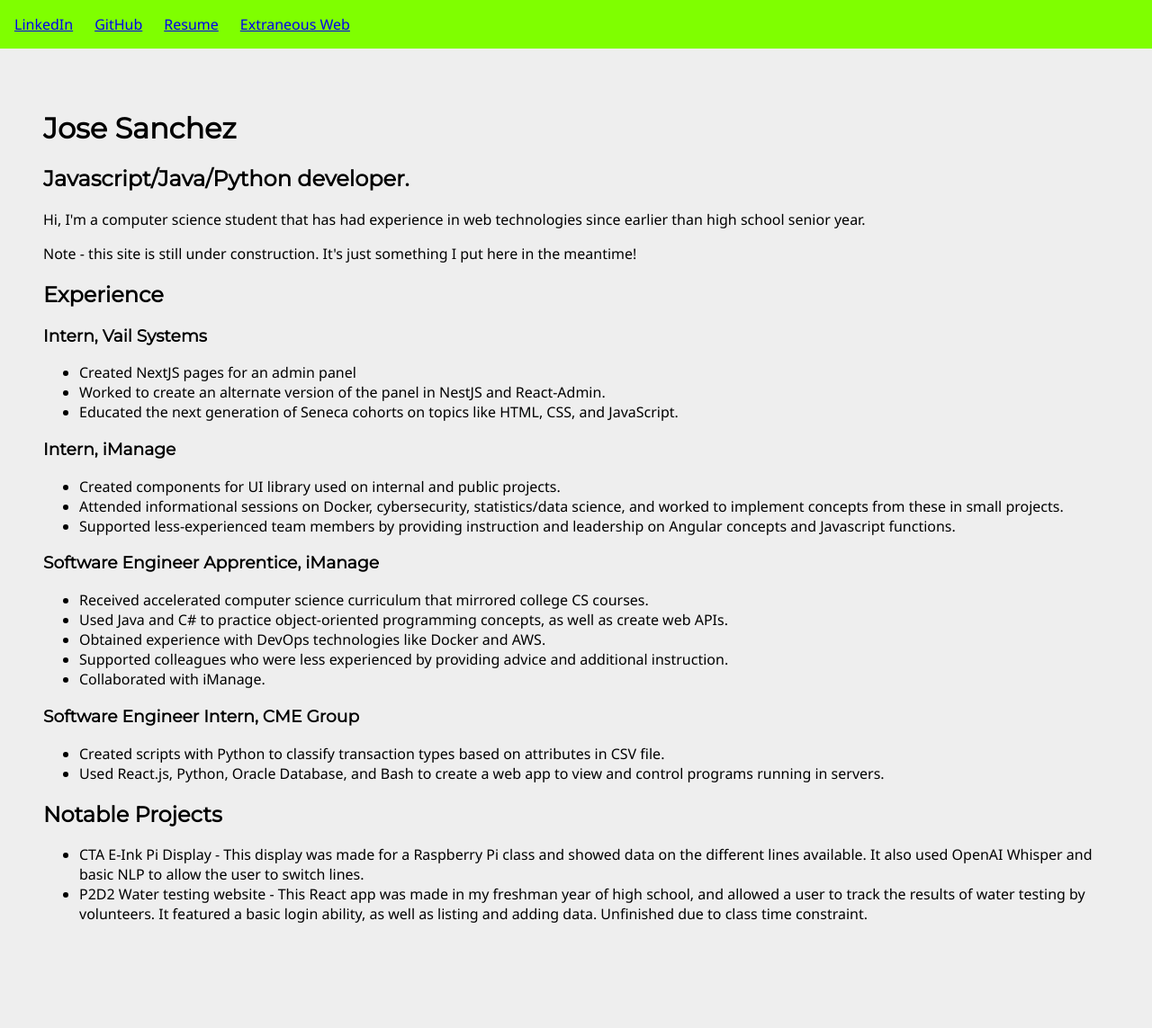
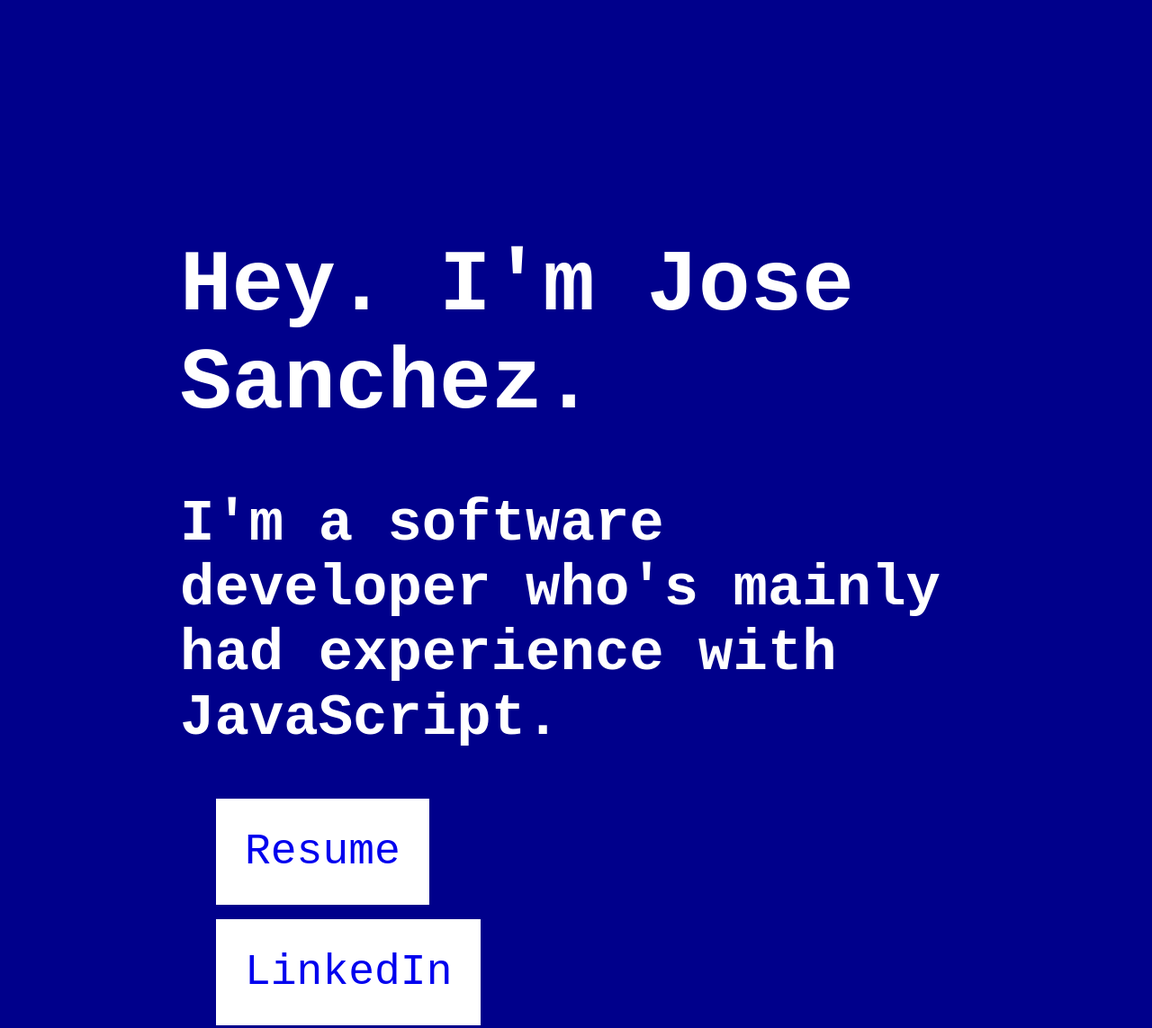
Before and after one commit to jose-with-an-accent/personal-website, a plain HTML site: page index.html in a window 1280 px wide. Shown: the top 1143 px of the page at 90% size. Before the commit the page ends 1091 px from the top, so only its background shows below. Drawn offline with Linux system fonts and the light colour scheme.

Commit message:
update website

```diff
--- a/index.css
+++ b/index.css
@@ -1,28 +1,42 @@
 body {
-  background-color: #EEE;
-  margin: 0;
-  font-family: "Segoe UI", Tahoma, Geneva, Verdana, sans-serif;
+  background-color: darkblue;
+  font-family: 'Courier New', Courier, monospace;
+  color: white;
+  font-size: 3rem;
 }
+h1 {
+  font-size: 6rem;
+}
+h2 {
+  font-size: 4rem;
+}
+#wrapper {
+  padding: 4em;
+}
+a {
+  text-decoration: none;
+}
+li {
+  background-color: white;
+  padding: 2rem;
+  width: fit-content;
+  margin-bottom: 1rem;
+  color: blue;
+  transition: all 300ms;
 
-nav {
-  background-color: chartreuse;
 }
-nav ul {
-  display: flex;
-  padding: 1rem;
-  margin: 0;
+li:hover {
+  margin-top: -.3rem;
+  background-color: aquamarine;
 }
-nav ul li {
+ul {
+  display: block;
   list-style-type: none;
-  margin-right: 1.5em;
 }
-
-h1, h2, h3, h4, h5, h6 {
-  font-family: "Montserrat";
+h3 {
+  border-bottom: solid lightgray 1px;
+  padding-bottom: 1rem;
 }
-
-#wrapper {
-  padding: 3em;
+.italics {
+  font-style: italic;
 }
-
-/*# sourceMappingURL=index.css.map */
--- a/index.html
+++ b/index.html
@@ -13,68 +13,28 @@
 </head>
 
 <body>
-    <nav>
+    <div id="wrapper">
+        <h1>Hey. I'm Jose Sanchez.</h1>
+        <h2>I'm a software developer who's mainly had experience with JavaScript.</h2>
         <ul>
-            <li><a href="//www.linkedin.com/in/jose-sanchez-67092115a">LinkedIn</a></li>
-            <li><a href="//github.com/jose-with-an-accent">GitHub</a></li>
             <li><a href="resume_latest.pdf">Resume</a></li>
-            <!-- <li><a href="//notes.josesanchez.dev/docs/home">Notes - Under construction!</a></li> -->
-            <li><a href="//extraneous.dev">Extraneous Web</a></li>
+            <li><a href="https://www.linkedin.com/in/jose-sanchez-67092115a">LinkedIn</a></li>
         </ul>
-    </nav>
-    <div id="wrapper">
-        <h1>Jose Sanchez</h1>
-        <h2>Javascript/Java/Python developer.</h2>
-        <p>Hi, I'm a computer science student that has had experience in web technologies since earlier than high school
-            senior year.</p>
-        <p>Note - this site is still under construction. It's just something I put here in the meantime!</p>
-        <h2>Experience </h2>
-        <section>
-            <h3>Intern, Vail Systems</h3>
-            <ul>
-                <li>Created NextJS pages for an admin panel</li>
-                <li>Worked to create an alternate version of the panel in NestJS and React-Admin.</li>
-                <li>Educated the next generation of Seneca cohorts on topics like HTML, CSS, and JavaScript.</li>
-            </ul>
-        </section>
-        <section>
-            <h3>Intern, iManage</h3>
-            <ul>
-                <li>Created components for UI library used on internal and public projects.</li>
-                <li>Attended informational sessions on Docker, cybersecurity, statistics/data science, and worked to
-                    implement concepts from these in small projects.</li>
-                <li>Supported less-experienced team members by providing instruction and leadership on Angular concepts
-                    and
-                    Javascript functions.</li>
-            </ul>
-        </section>
-        <section>
-            <h3>Software Engineer Apprentice, iManage</h3>
-            <ul>
-                <li>Received accelerated computer science curriculum that mirrored college CS courses.</li>
-                <li>Used Java and C# to practice object-oriented programming concepts, as well as create web APIs.</li>
-                <li>Obtained experience with DevOps technologies like Docker and AWS.</li>
-                <li>Supported colleagues who were less experienced by providing advice and additional instruction.</li>
-                <li>Collaborated with iManage.</li>
-            </ul>
-        </section>
-        <section>
-            <h3>Software Engineer Intern, CME Group</h3>
-            <ul>
-                <li>Created scripts with Python to classify transaction types based on attributes in CSV file.</li>
-                <li>Used React.js, Python, Oracle Database, and Bash to create a web app to view and control programs
-                    running in servers.</li>
-            </ul>
-        </section>
-        <h2>Notable Projects</h2>
-        <ul>
-            <li>CTA E-Ink Pi Display - This display was made for a Raspberry Pi class and showed data on the different
-                lines available. It also used OpenAI Whisper and basic NLP to allow the user to switch lines.</li>
-                <li>P2D2 Water testing website - This React app was made in my freshman year of high school, and allowed a user to
-                    track the results of water testing by volunteers. It featured a basic login ability, as well as listing and
-                    adding data. Unfinished due to class time constraint.</li>
-
-        </ul>
+        <h3>Projects</h3>
+        <p>A lot of work has been done for internships (which you can look at in my Resume), but here are a few things
+            I've worked on:</p>
+        <h4>drp·rs</h4>
+        <p>this is a Rust program that updates Discord Rich Presence information, so you can share music
+            status or a watched movie with friends. it currently works with linux (and Plex/Tautulli on any platform), with
+            Windows support planned soon.</p>
+        <h5>Languages&Tools</h5>
+        <p>Rust</p>
+        <p>View on GitHub</p>
+        <h4>College Explorer</h2>
+        <p>Made for a competition, college-explorer was an app based on React.js and Firebase that allowed people to
+        easily compare colleges and keep track of application status.</p>
+    <h5>Languages&Tools</h5>
+    <p>React.js, Firebase, Python (scripting)</p>
     </div>
 </body>
 
```
